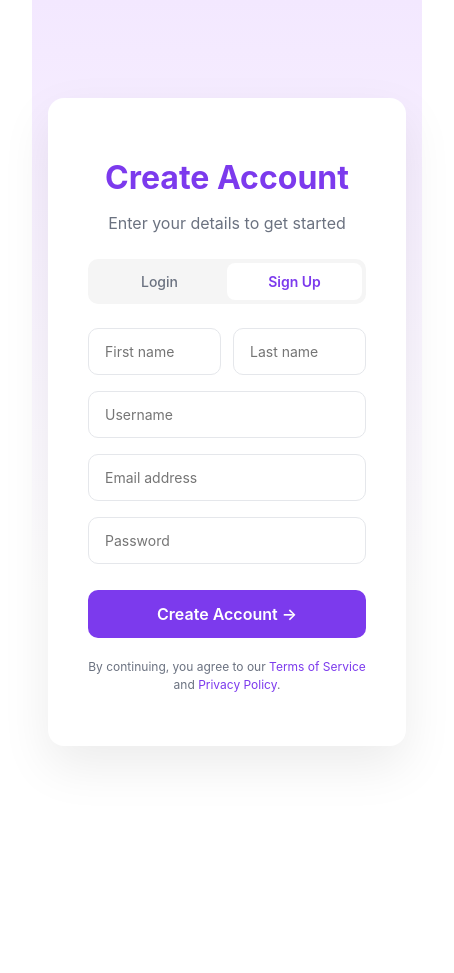
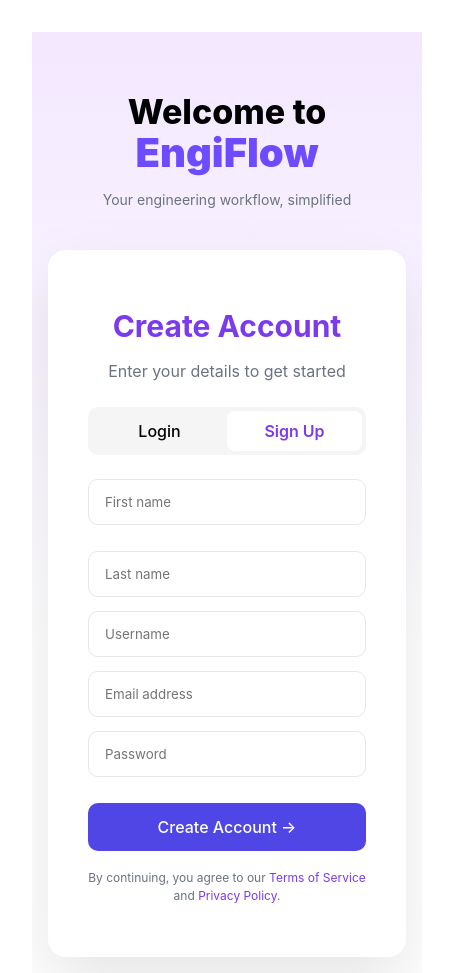
Before and after one commit to Tushar9401/engiflow-frontend, a React (Vite) app: page / in a window 390 px wide. Shown: the whole page, 454 px wide, since content can reach past the window. Before the commit the page ends 876 px from the top, so only its background shows below. Built offline with nearby package versions, Linux system fonts and the light colour scheme.

Commit message:
Update: SignUp Page Edit

```diff
--- a/src/pages/Signup.css
+++ b/src/pages/Signup.css
@@ -1,35 +1,102 @@
-html, body {
+
+html, body, #root {
   margin: 0;
   padding: 0;
   width: 100%;
   height: 100%;
 }
 
-.name-row {
-  display: flex;
-  gap: 12px;
+* {
+  box-sizing: border-box;
+  font-family: Inter, system-ui, sans-serif;
 }
 
-.name-row .input-group {
-  flex: 1;
-}
-* {
-  box-sizing: border-box;
-  font-family: "Inter", system-ui, sans-serif;
-}
 
-.signup-container {
+
+
+/* MAIN LAYOUT */
+.signup-layout {
   min-height: 100vh;
-  width: 100vw;
+  width: 100vw;               /* 👈 FORCE FULL WIDTH */
+  display: grid;
+  grid-template-columns: 1.2fr 1fr;
   background: linear-gradient(
     180deg,
     #f3e8ff 0%,
-    #ffffff 70%
+    #ffffff 65%
   );
+  overflow-x: hidden;
+}
+
+/* LEFT PANEL */
+.signup-left {
+  padding: 80px;
+}
+
+.signup-left h1 {
+  font-size: 48px;
+  font-weight: 800;
+  margin-bottom: 10px;
+}
+
+
+
+.tagline {
+  font-size: 18px;
+  color: #6b7280;
+  margin-bottom: 40px;
+}
+
+.benefits h3 {
+  margin-bottom: 16px;
+}
+
+.benefits ul {
+  list-style: none;
+  padding: 0;
+}
+
+.benefits li {
+  font-size: 16px;
+  margin-bottom: 14px;
+  padding-left: 28px;
+  position: relative;
+}
+
+.benefits li::before {
+  content: "✓";
+  position: absolute;
+  left: 0;
+  color: #7c3aed;
+  font-weight: bold;
+}
+
+/* RIGHT PANEL */
+.signup-right {
   display: flex;
   align-items: center;
   justify-content: center;
-  padding: 40px 16px;
+  padding: 40px;
+}
+.welcome-heading {
+  line-height: 1.1;
+  margin-bottom: 20px;
+}
+
+/* "Welcome to" */
+.welcome-text {
+  display: block;
+  font-size: 56px;
+  font-weight: 800;
+  color: #000000;
+}
+
+/* "EngiFlow" */
+.welcome-brand {
+  display: block;
+  font-size: 64px;
+  font-weight: 900;
+  color: #6d4cff; /* brand purple */
 }
 
 
@@ -37,20 +104,21 @@ html, body {
   width: 420px;
   background: white;
   padding: 40px;
-  border-radius: 16px;
-  box-shadow: 0 20px 50px rgba(0, 0, 0, 0.08);
+  border-radius: 18px;
+  box-shadow: 0 30px 70px rgba(0, 0, 0, 0.1);
+}
+
+/* CARD CONTENT */
+.title {
+  font-size: 30px;
+  font-weight: 700;
+  color: #7c3aed;
+  margin-bottom: 6px;
   text-align: center;
 }
 
-
-.title {
-  font-size: 32px;
-  font-weight: 700;
-  color: #7c3aed;
-  margin-bottom: 8px;
-}
-
 .subtitle {
+  text-align: center;
   color: #6b7280;
   margin-bottom: 24px;
 }
@@ -67,24 +135,26 @@ html, body {
   flex: 1;
   padding: 10px;
   border: none;
-  border-radius: 8px;
+  background: transparent;
   cursor: pointer;
-  font-size: 14px;
 }
 
 .tab.active {
   background: white;
+  border-radius: 8px;
   color: #7c3aed;
   font-weight: 600;
 }
 
-.tab.inactive {
-  background: transparent;
-  color: #6b7280;
+/* FORM */
+.name-row {
+  display: flex;
+  gap: 12px;
 }
 
 .input-group {
-  margin-bottom: 16px;
+  margin-bottom: 14px;
+  flex: 1;
 }
 
 .input-group input {
@@ -92,38 +162,86 @@ html, body {
   padding: 14px 16px;
   border-radius: 10px;
   border: 1px solid #e5e7eb;
-  font-size: 14px;
-}
-
-.input-group input:focus {
-  outline: none;
-  border-color: #7c3aed;
 }
 
 .signup-btn {
   width: 100%;
   padding: 14px;
-  margin-top: 10px;
-  background: #7c3aed;
+  margin-top: 12px;
+  background: #4f46e5;
   color: white;
-  font-size: 16px;
   border: none;
   border-radius: 10px;
+  font-size: 16px;
   cursor: pointer;
-  font-weight: 600;
 }
 
 .signup-btn:hover {
-  background: #6d28d9;
+  background: #4338ca;
 }
 
 .terms {
   font-size: 12px;
   color: #6b7280;
-  margin-top: 20px;
+  text-align: center;
+  margin-top: 18px;
 }
 
 .terms span {
   color: #7c3aed;
   cursor: pointer;
 }
+
+/* RESPONSIVE */
+/* =========================
+   MOBILE RESPONSIVE
+   ========================= */
+@media (max-width: 900px) {
+  .signup-layout {
+    grid-template-columns: 1fr;
+  }
+   .welcome-text {
+    font-size: 34px;
+  }
+
+  .welcome-brand {
+    font-size: 40px;
+  }
+
+  /* Keep left section but simplify it */
+  .signup-left {
+    display: block;
+    padding: 40px 24px 16px;
+    text-align: center;
+  }
+
+  /* Show welcome text */
+  .welcome-block h1 {
+    font-size: 32px;
+  }
+
+  .welcome-block p {
+    font-size: 14px;
+    margin-bottom: 8px;
+  }
+
+  /* Hide benefits only */
+  .benefits {
+    display: none;
+  }
+
+  /* Signup card spacing */
+  .signup-right {
+    padding: 16px;
+  }
+
+  .signup-card {
+    width: 100%;
+    max-width: 420px;
+    margin: 0 auto;
+  }
+
+  .name-row {
+    flex-direction: column;
+  }
+}
--- a/src/pages/Signup.jsx
+++ b/src/pages/Signup.jsx
@@ -29,7 +29,35 @@ export default function Signup() {
   };
 
   return (
-    <div className="signup-container">
+    <div className="signup-layout">
+      {/* LEFT PANEL */}
+      {/* LEFT PANEL */}
+        <div className="signup-left">
+        <div className="welcome-block">
+            <h1 className="welcome-heading">
+                <span className="welcome-text">Welcome to</span>
+                <span className="welcome-brand">EngiFlow</span>
+                </h1>
+
+
+            <p className="tagline">
+            Your engineering workflow, simplified
+            </p>
+        </div>
+
+        {/* <div className="benefits">
+            <h3>What you'll get:</h3>
+            <ul>
+            <li>Streamlined project management designed for engineers</li>
+            <li>Real-time collaboration with your team</li>
+            <li>Powerful tools to track progress and boost productivity</li>
+            </ul>
+        </div> */}
+        </div>
+
+
+      {/* RIGHT PANEL */}
+      <div className="signup-right">
         <div className="signup-card">
           <h1 className="title">Create Account</h1>
           <p className="subtitle">Enter your details to get started</p>
@@ -40,21 +68,17 @@ export default function Signup() {
           </div>
 
           <form onSubmit={handleSubmit}>
-          {/* First & Last Name */}
             <div className="name-row">
               <div className="input-group">
                 <input
-                type="text"
                   name="first_name"
                   placeholder="First name"
                   onChange={handleChange}
                   required
                 />
               </div>
-
               <div className="input-group">
                 <input
-                type="text"
                   name="last_name"
                   placeholder="Last name"
                   onChange={handleChange}
@@ -65,7 +89,6 @@ export default function Signup() {
 
             <div className="input-group">
               <input
-              type="text"
                 name="username"
                 placeholder="Username"
                 onChange={handleChange}
@@ -99,8 +122,10 @@ export default function Signup() {
 
           <p className="terms">
             By continuing, you agree to our{" "}
-          <span>Terms of Service</span> and <span>Privacy Policy</span>.
+            <span>Terms of Service</span> and{" "}
+            <span>Privacy Policy</span>.
           </p>
+        </div>
       </div>
     </div>
   );
```
Lines whose indentation alone changed are shown as unchanged.
